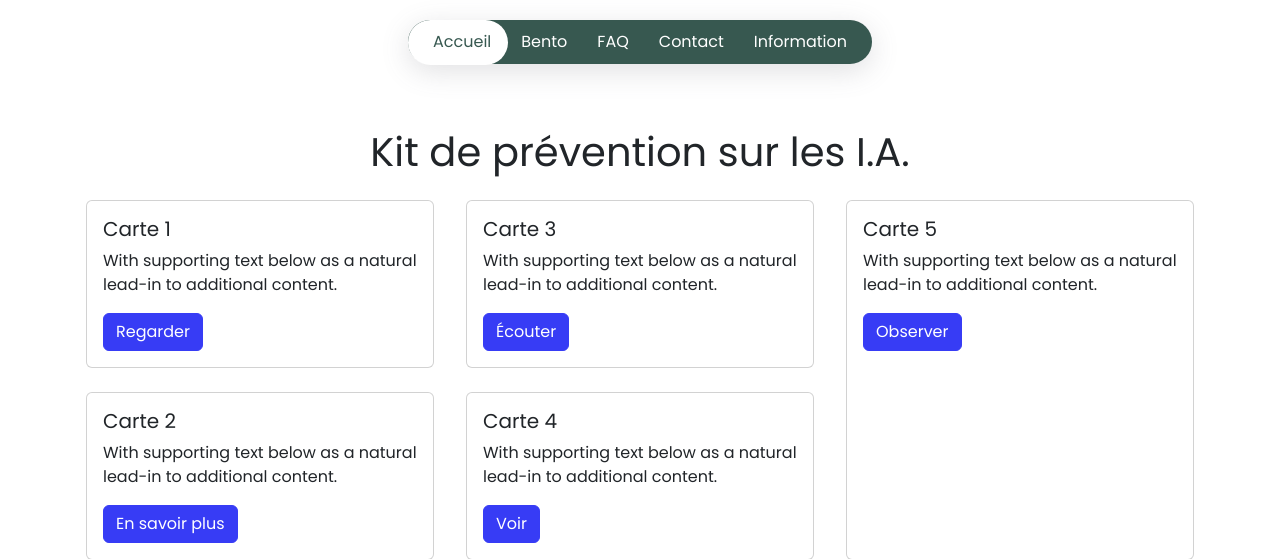
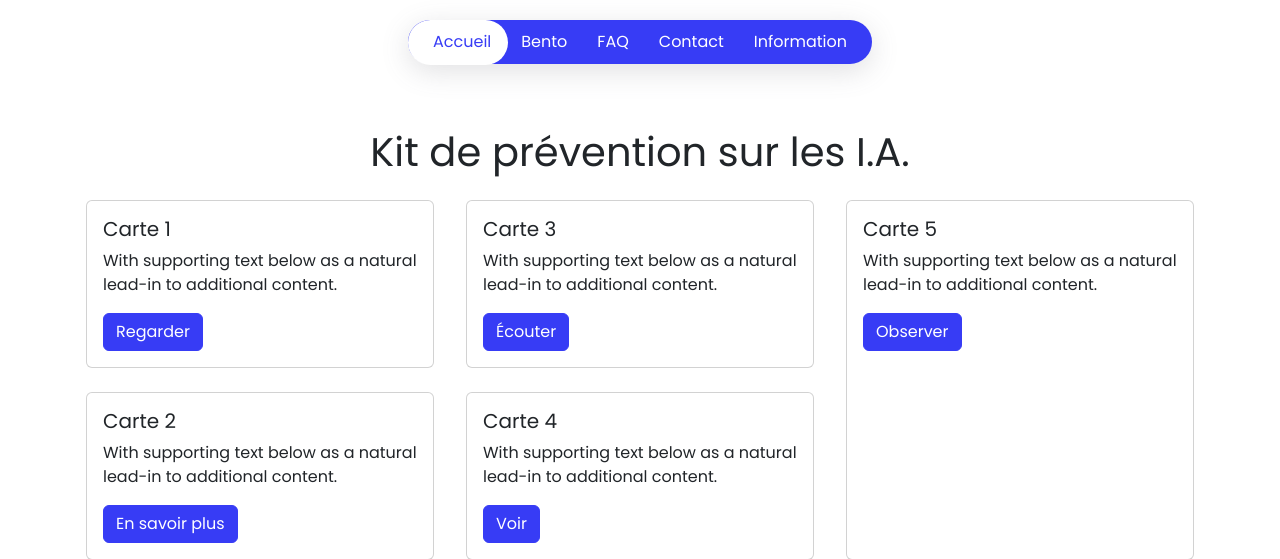
Before and after one commit to AzmogEx/CGE_IA_Presentation, a PHP site: page / in a window 1280 px wide. Shown: the top 559 px of the page. Run offline with PHP 8.4, Linux system fonts and the light colour scheme; some web fonts are replaced.

Commit message:
Changement couleur navbar

```diff
--- a/css/style.scss
+++ b/css/style.scss
@@ -47,7 +47,7 @@ nav li {
 ul {
 	box-shadow: rgba(100, 100, 111, 0.2) 0px 7px 29px 0px;
 	display: flex;
-	background-color: #375850;
+	background-color: $bleu-cci;
 	border-radius: 24px;
 	padding: 10px;
 	position: relative;
@@ -55,7 +55,7 @@ ul {
 
 .active a {
 	position: relative;
-	color: #375850;
+	color: $bleu-cci;
 }
 
 a {
```
Also changed, not shown: css/style.css, 1 other file.
